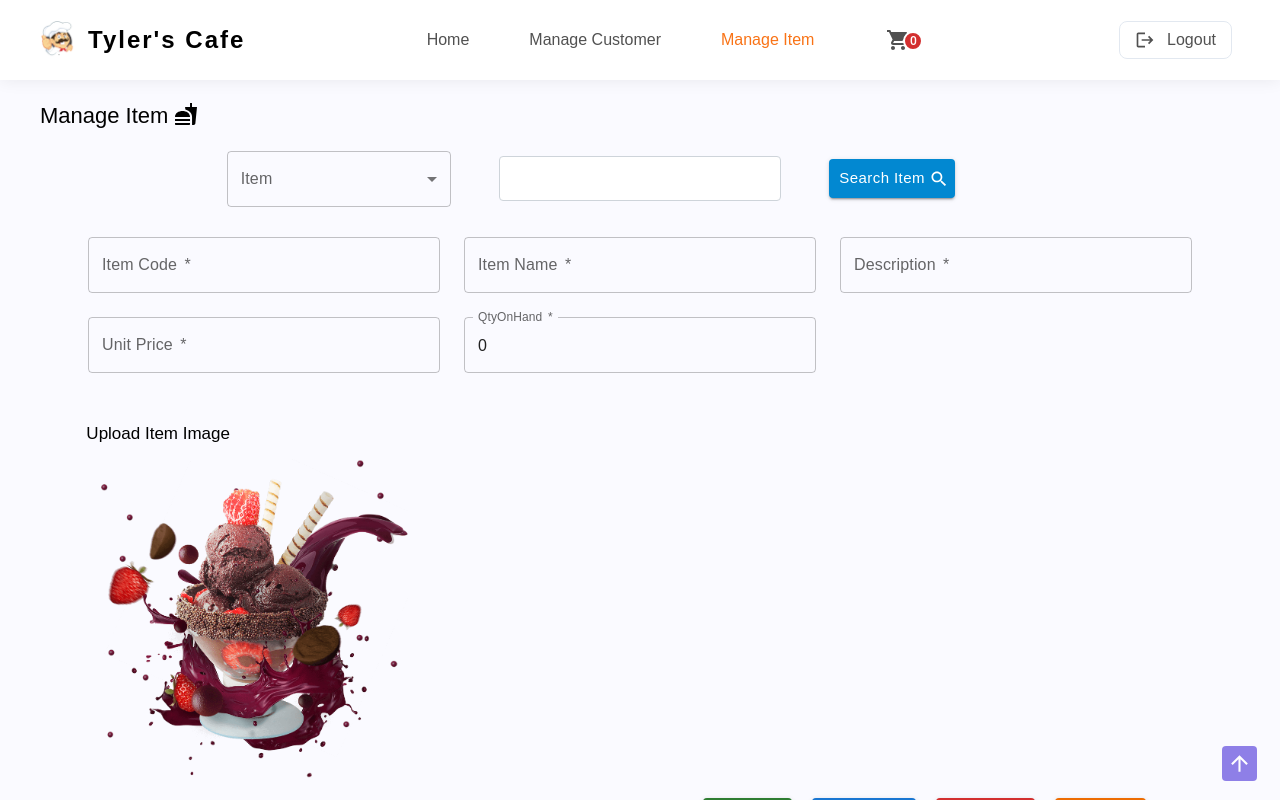
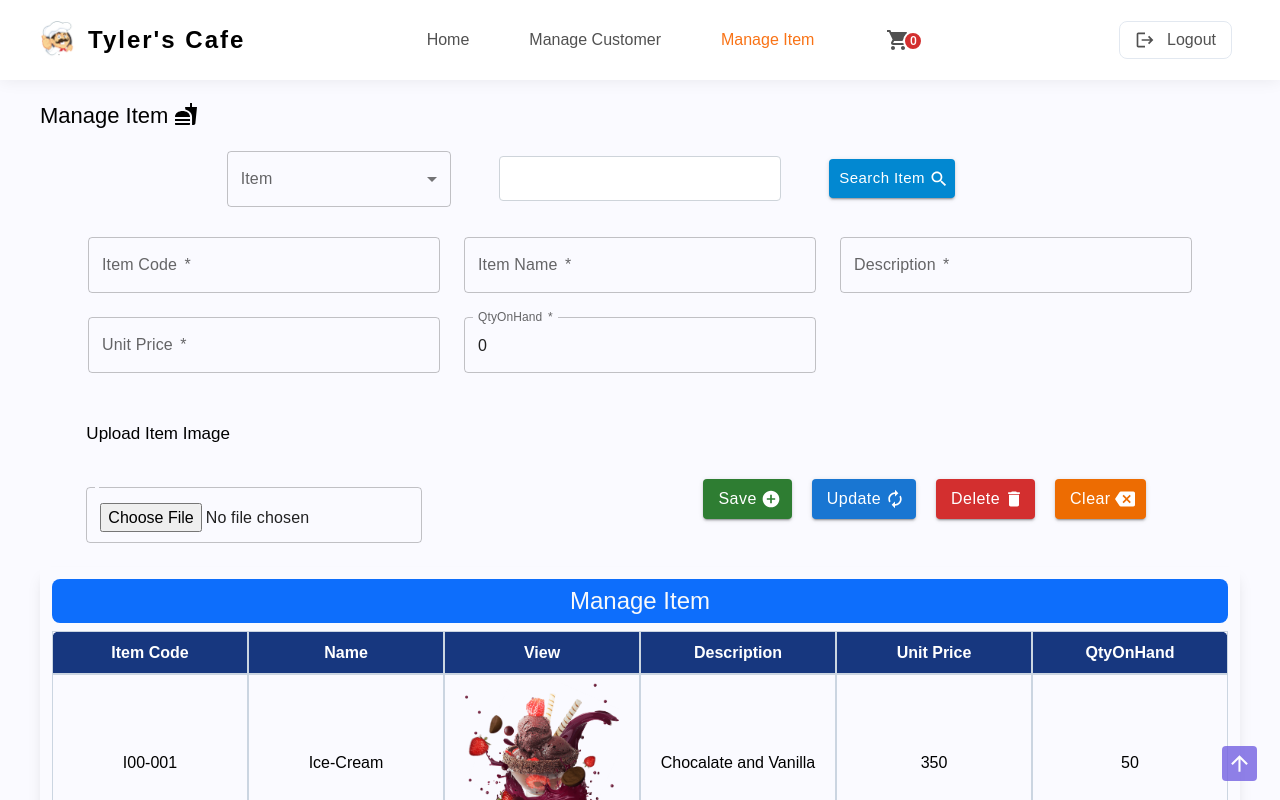
Before and after one commit to AshanSandeep06/Food-Shop-System, a React (Create React App) app in the folder frontend/: page /manage_item in a window 1280 px wide. Shown: the top 800 px of the page. Built offline with nearby package versions, Linux system fonts and the light colour scheme.

Commit message:
Content Updated in ManageItem Component

```diff
--- a/frontend/src/pages/ManageItem/ManageItem.tsx
+++ b/frontend/src/pages/ManageItem/ManageItem.tsx
@@ -178,12 +178,14 @@ const ManageItem = () => {
       <section className="mb-6 sm:grid sm:grid-cols-1 lg:flex lg:items-end lg:justify-center">
         <div className="flex flex-col">
           <label className="mb-3 text-[17px]">Upload Item Image</label>
-          <img
-            id="itemImage"
-            src={iceCreamImg}
-            className="object-contain h-[319px]"
-            // ref={itemImageRef}
-          />
+          {imageURL && (
+            <img
+              id="itemImage"
+              src={imageURL}
+              className="object-contain h-[319px]"
+              // ref={itemImageRef}
+            />
+          )}
           <TextField
             id="uploadItemImageChooser"
             type="file"
```
